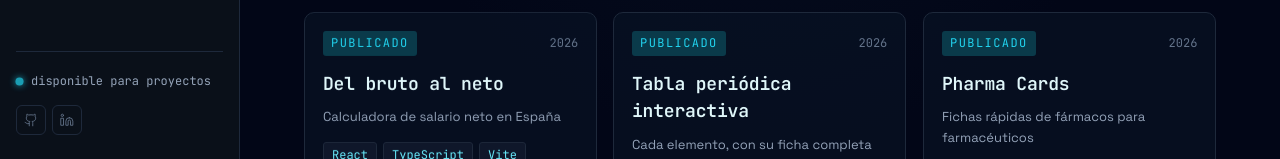
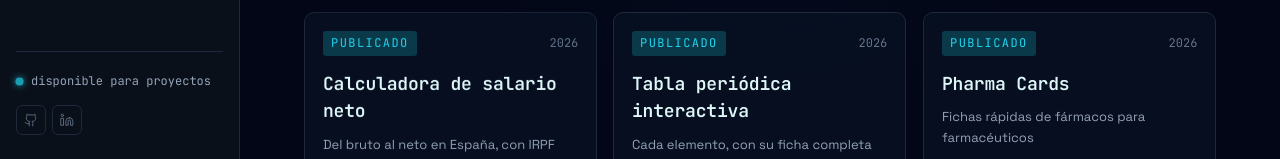
Before and after one commit to SupernovaIa/portfolio, a React (Vite) app: page / in a window 1280 px wide. Shown: the part 641-800 px from the top of the page. Built offline with nearby package versions, Linux system fonts and the light colour scheme; no server answers.

Commit message:
content: rename salario-neto to a more descriptive title

```diff
--- a/src/data/content.js
+++ b/src/data/content.js
@@ -27,8 +27,8 @@ export const ME = {
 export const PROJECTS = [
   {
     id: "salario-neto",
-    name: "Del bruto al neto",
-    tagline: "Calculadora de salario neto en España",
+    name: "Calculadora de salario neto",
+    tagline: "Del bruto al neto en España, con IRPF por comunidad",
     description: "Calculadora bruto→neto para España: Seguridad Social e IRPF (escala estatal + autonómica de las 15 CCAA) con desglose en vivo. Motor de cálculo puro y testeado, solo frontend.",
     tech: ["React", "TypeScript", "Vite"],
     year: "2026",
```
